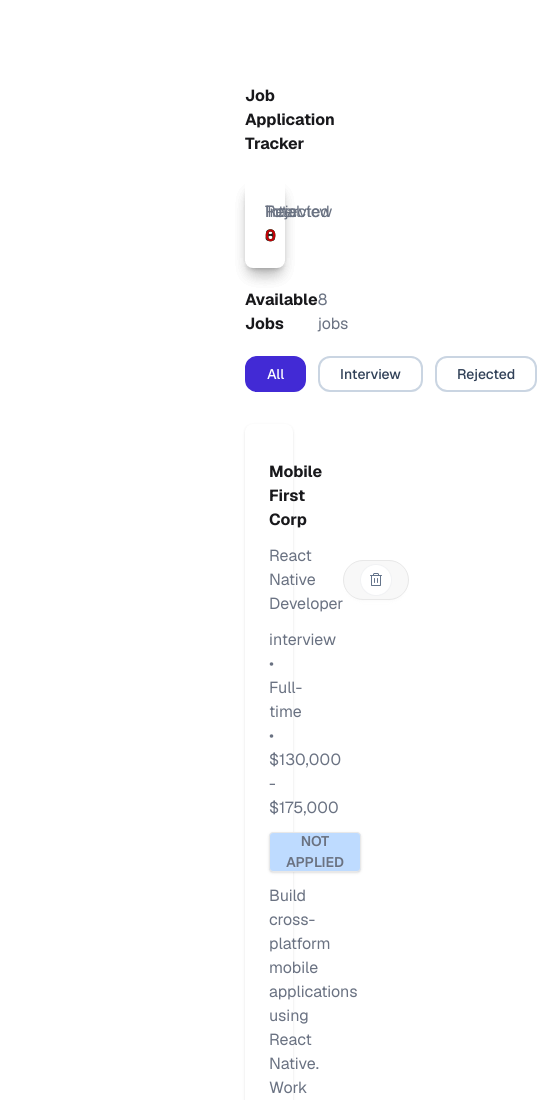
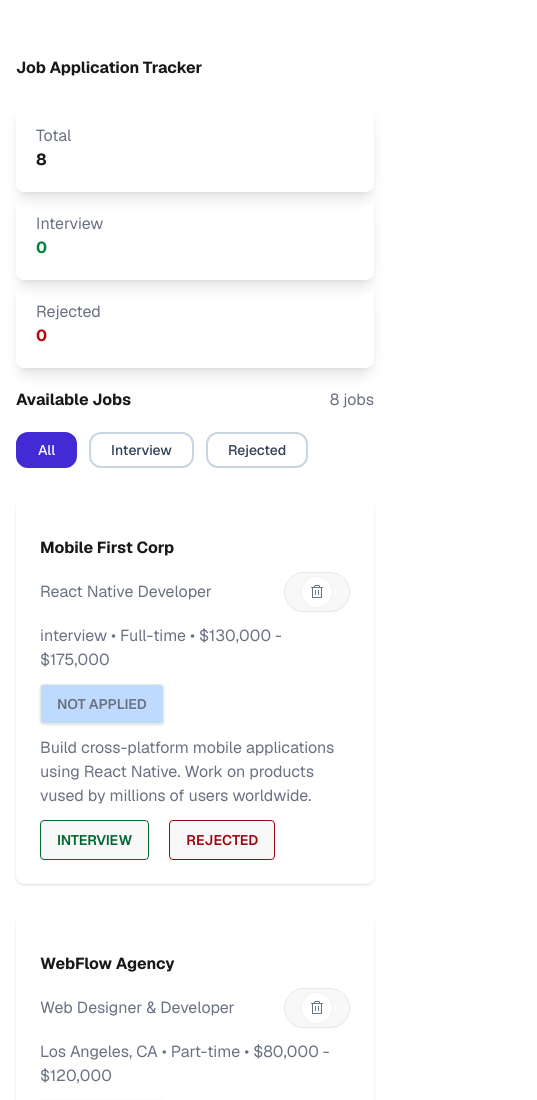
Before and after one commit to khaled817093/Assignment-4, a plain HTML site: page index.html in a window 390 px wide. Shown: the top 1100 px of the page, 537 px wide, since content can reach past the window. Drawn offline with nearby package versions, Linux system fonts and the light colour scheme.

Commit message:
all most set aging

```diff
--- a/index.html
+++ b/index.html
@@ -19,15 +19,15 @@
     </style>
 
 </head>
-<body class="px-[245px] py-[60px] " >
+<body class="px-4 py-8 md:px-[100px] lg:px-[245px] lg:py-[60px]" >
     <section>
         <header>
             <div class="hedar">
-                <h1 class="font-bold my-[24px] ">
+                <h1 class="font-bold my-[24px] sm:my[10px]:font-semibold ">
                 Job Application Tracker
             </h1>
             </div>
-            <div class="grid grid-cols-3  w-full m-auto">
+            <div class="grid grid-cols-1 w-full m-auto sm:grid:grid-cols-1">
                 <div  class="p-[20px] max-w-sm shrink-0 shadow-lg rounded-lg">
                     <p class="text-gray-500">Total</p>
                     <h2 class="font-bold " id="ster-total">8</h2>
```
